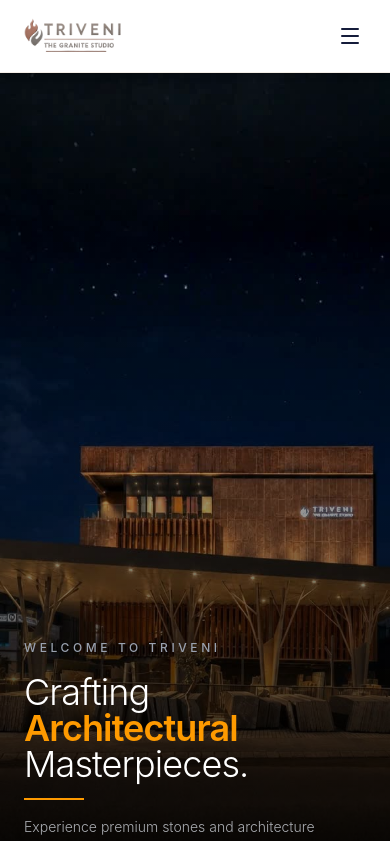
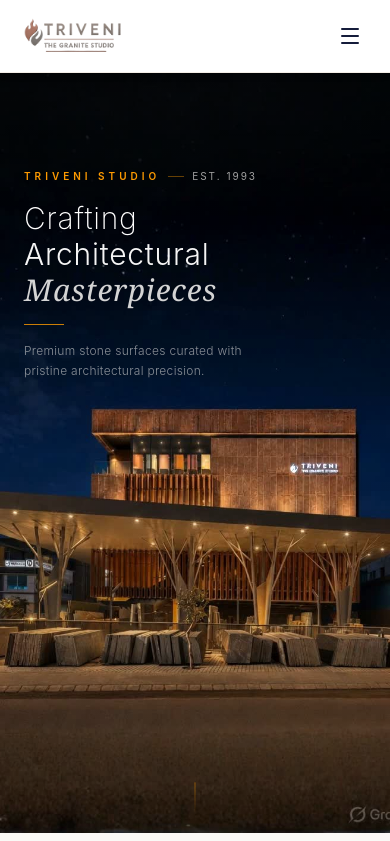
Before and after one commit to riteshwepromote/TRIVENI-the-granite-studio, a React (Vite) app: page / in a window 390 px wide. Shown: the top 841 px of the page. Built offline with nearby package versions, Linux system fonts and the light colour scheme.

Commit message:
hero mobile

```diff
--- a/src/sections/heroPageSections/HeroSection.jsx
+++ b/src/sections/heroPageSections/HeroSection.jsx
@@ -17,7 +17,7 @@
   }, []);
 
   return (
-    <section id="hero" className="relative w-full h-[100vh] overflow-hidden bg-[#0a0a0a]">
+    <section id="hero" className="relative w-full h-[90vh] overflow-hidden bg-[#0a0a0a]">
       <AnimatePresence mode="wait">
         {isMobile ? (
           // --- MOBILE CREATIVE VIEW ---
@@ -26,15 +26,16 @@
             initial={{ opacity: 0 }}
             animate={{ opacity: 1 }}
             exit={{ opacity: 0 }}
-            className="relative w-full h-full flex flex-col justify-end p-6 md:p-12 text-white"
+            // Changed from justify-end to justify-start + pt-24 to float it elegantly in the dark sky
+            className="relative w-full h-full flex flex-col justify-start pt-24 px-6 text-white"
           >
             {/* Background Image Cinematic Scale & Ken Burns Effect */}
             <motion.div
-              initial={{ scale: 1.2, filter: "brightness(0.3) blur(4px)" }}
+              initial={{ scale: 1.15, filter: "brightness(0.3) blur(3px)" }}
               animate={{
                 scale: 1,
-                filter: "brightness(1.2) blur(0px)",
-                transition: { duration: 1.8, ease: [0.16, 1, 0.3, 1] }
+                filter: "brightness(1.1) blur(0px)",
+                transition: { duration: 2, ease: [0.16, 1, 0.3, 1] }
               }}
               className="absolute inset-0 z-0"
             >
@@ -46,60 +47,66 @@
               />
             </motion.div>
 
-            {/* Cinematic Gradient Overlay */}
-            <div className="absolute inset-0 bg-gradient-to-t from-black via-black/40 to-transparent z-10" />
+            {/* Subtle top-down gradient protection for optimal contrast against the sky */}
+            <div className="absolute inset-0 bg-gradient-to-b from-black/60 via-transparent to-black/30 z-10 pointer-events-none" />
 
-            {/* Typography Content Overlay */}
-            <div className="relative z-20 mb-8 max-w-md space-y-4">
+            {/* Typography Content Overlay - Floating in Sky */}
+            <div className="relative z-20 max-w-xs space-y-4">
+              {/* Minimalist Subtitle / Welcome Line */}
               <motion.div
-                initial={{ opacity: 0, y: 30 }}
+                initial={{ opacity: 0, y: -10 }}
                 animate={isLoaded ? { opacity: 1, y: 0 } : {}}
                 transition={{ delay: 0.4, duration: 0.8, ease: "easeOut" }}
+                className="flex items-center gap-2"
               >
-                <span className="text-xs uppercase tracking-[0.3em] text-gray-400 font-medium">
-                  Welcome to Triveni
+                <span className="text-[10px] uppercase tracking-[0.4em] text-amber-500 font-semibold">
+                  Triveni Studio
+                </span>
+                <span className="w-4 h-[1px] bg-amber-500/40" />
+                <span className="text-[10px] uppercase tracking-[0.2em] text-neutral-400">
+                  Est. 1993
                 </span>
               </motion.div>
 
+              {/* High-End Architectural Heading */}
               <motion.h1
-                initial={{ opacity: 0, y: 40 }}
+                initial={{ opacity: 0, y: 15 }}
                 animate={isLoaded ? { opacity: 1, y: 0 } : {}}
-                transition={{ delay: 0.6, duration: 0.8, ease: "easeOut" }}
-                className="text-4xl font-light tracking-tight leading-none"
+                transition={{ delay: 0.6, duration: 1, ease: [0.16, 1, 0.3, 1] }}
+                className="text-3xl font-extralight tracking-wide leading-[1.2]"
               >
                 Crafting <br />
-                <span className="font-semibold text-amber-500">Architectural</span> <br />
-                Masterpieces.
+                <span className="font-light text-neutral-100">Architectural</span> <br />
+                <span className="italic font-serif text-neutral-300">Masterpieces</span>
               </motion.h1>
 
+              {/* Minimal Line Divider */}
               <motion.div
                 initial={{ width: 0 }}
-                animate={isLoaded ? { width: "60px" } : {}}
+                animate={isLoaded ? { width: "40px" } : {}}
                 transition={{ delay: 0.9, duration: 0.6 }}
-                className="h-[2px] bg-amber-500"
+                className="h-[1px] bg-amber-500/80"
               />
 
+              {/* Short, elegant paragraph layout */}
               <motion.p
                 initial={{ opacity: 0 }}
-                animate={isLoaded ? { opacity: 0.8 } : {}}
+                animate={isLoaded ? { opacity: 0.65 } : {}}
                 transition={{ delay: 1.1, duration: 0.8 }}
-                className="text-sm text-gray-300 font-light leading-relaxed"
+                className="text-xs text-neutral-300 font-light tracking-wide max-w-[220px] leading-relaxed"
               >
-                Experience premium stones and architecture brought to life with dynamic precision.
+                Premium stone surfaces curated with pristine architectural precision.
               </motion.p>
             </div>
 
-            {/* Subtle Scroll/Swipe indicator */}
+            {/* Micro Scroll Indicator Line */}
             <motion.div
               initial={{ opacity: 0, y: -10 }}
-              animate={{ opacity: [0, 1, 0], y: [0, 10, 0] }}
-              transition={{ repeat: Infinity, duration: 2, ease: "easeInOut", delay: 1.5 }}
-              className="absolute bottom-4 left-1/2 -translate-x-1/2 z-20 flex flex-col items-center gap-1"
+              animate={{ opacity: [0, 1, 0], y: [0, 8, 0] }}
+              transition={{ repeat: Infinity, duration: 2.2, ease: "easeInOut", delay: 1.6 }}
+              className="absolute bottom-6 left-1/2 -translate-x-1/2 z-20"
             >
-              <span className="text-[10px] tracking-[0.2em] uppercase text-gray-400">Scroll</span>
-              <div className="w-[1px] h-6 bg-gray-500/50 relative overflow-hidden">
-                <div className="absolute top-0 left-0 w-full h-1/2 bg-amber-500 animate-bounce" />
-              </div>
+              <div className="w-[1px] h-8 bg-gradient-to-b from-amber-500/70 to-transparent" />
             </motion.div>
           </motion.div>
         ) : (
```
Also changed, not shown: src/assets/about/heroImg.jpg.
